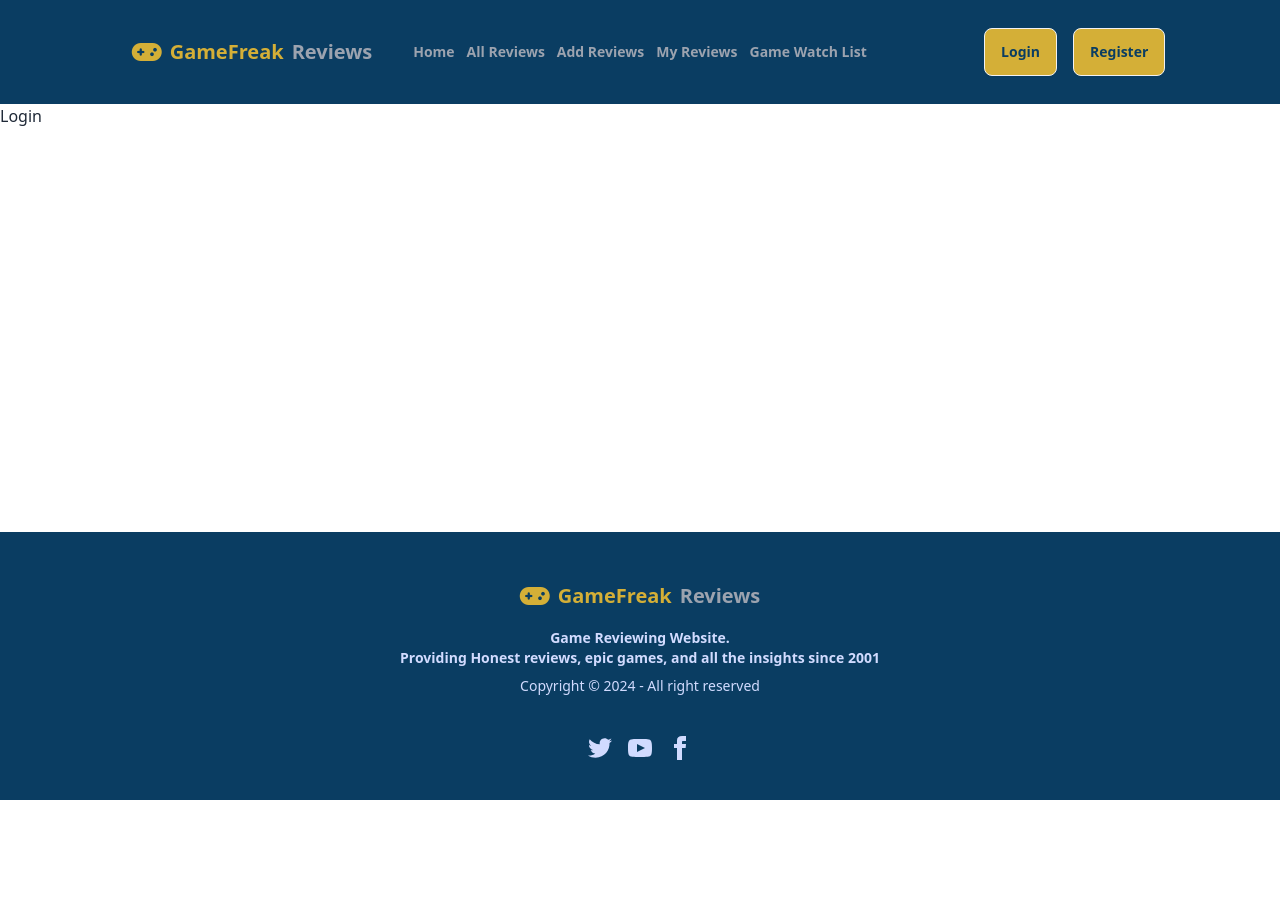
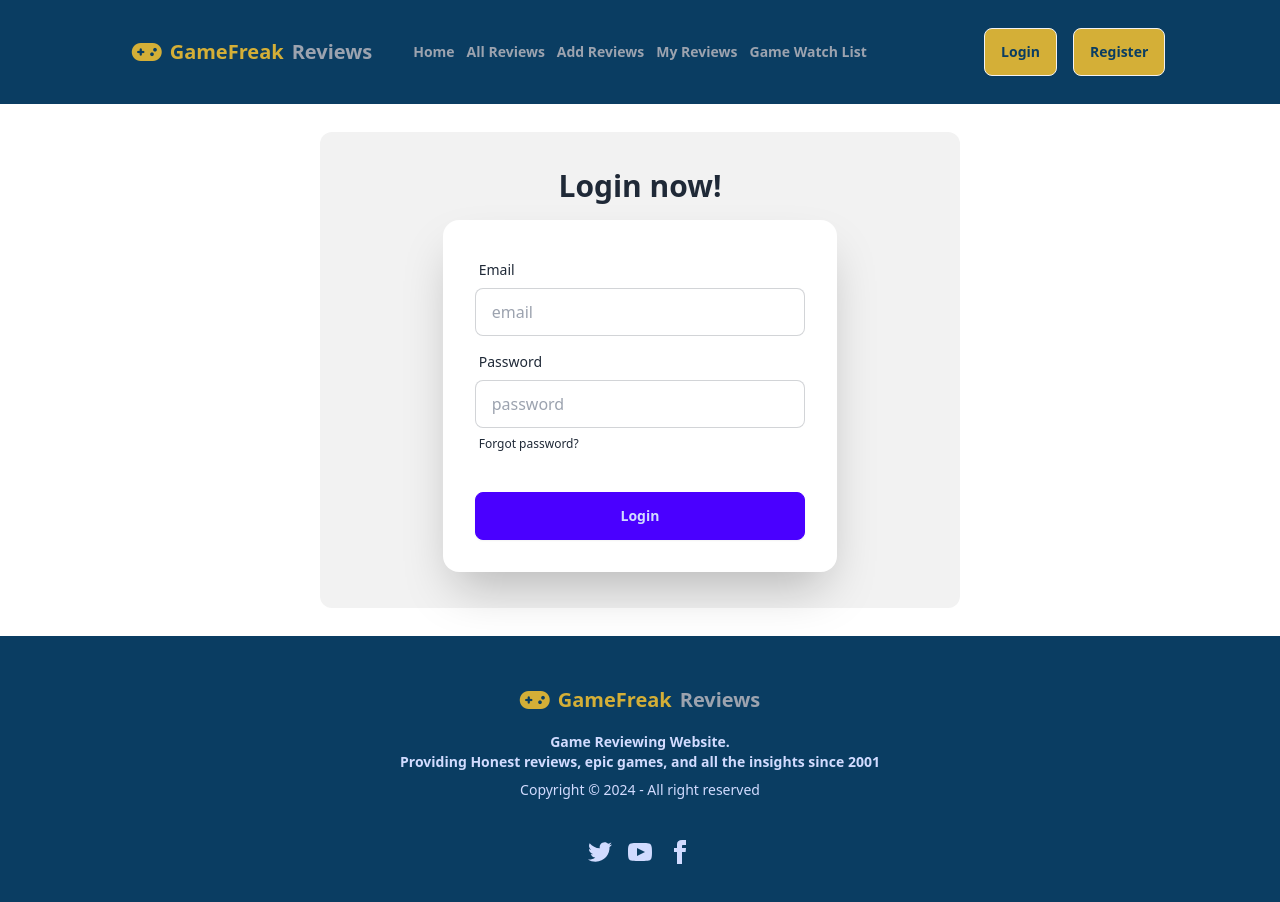
Before and after one commit to Sadia0920/gameFreak-reviews, a React (Vite) app: page /login in a window 1280 px wide. Before the commit the page ends 800 px from the top, so only its background shows below. Built offline with nearby package versions, Linux system fonts and the light colour scheme.

Commit message:
added a login page with form

```diff
--- a/src/pages/Login.jsx
+++ b/src/pages/Login.jsx
@@ -2,6 +2,36 @@ import React from 'react'
 
 export default function Login() {
   return (
-    <div>Login</div>
+    <div className='my-7 w-6/12 mx-auto'>
+      <div className="hero bg-base-200 rounded-xl py-5">
+  <div className="hero-content flex-col w-8/12 mx-auto">
+    <div className="text-center">
+      <h1 className="text-3xl font-bold">Login now!</h1>
+    </div>
+    <div className="card bg-base-100 w-full shadow-2xl">
+      <form className="card-body">
+        <div className="form-control">
+          <label className="label">
+            <span className="label-text">Email</span>
+          </label>
+          <input type="email" placeholder="email" className="input input-bordered " required />
+        </div>
+        <div className="form-control">
+          <label className="label">
+            <span className="label-text">Password</span>
+          </label>
+          <input type="password" placeholder="password" className="input input-bordered" required />
+          <label className="label">
+            <a href="#" className="label-text-alt link link-hover">Forgot password?</a>
+          </label>
+        </div>
+        <div className="form-control mt-6">
+          <button className="btn btn-primary">Login</button>
+        </div>
+      </form>
+    </div>
+  </div>
+</div>
+    </div>
   )
 }
```
